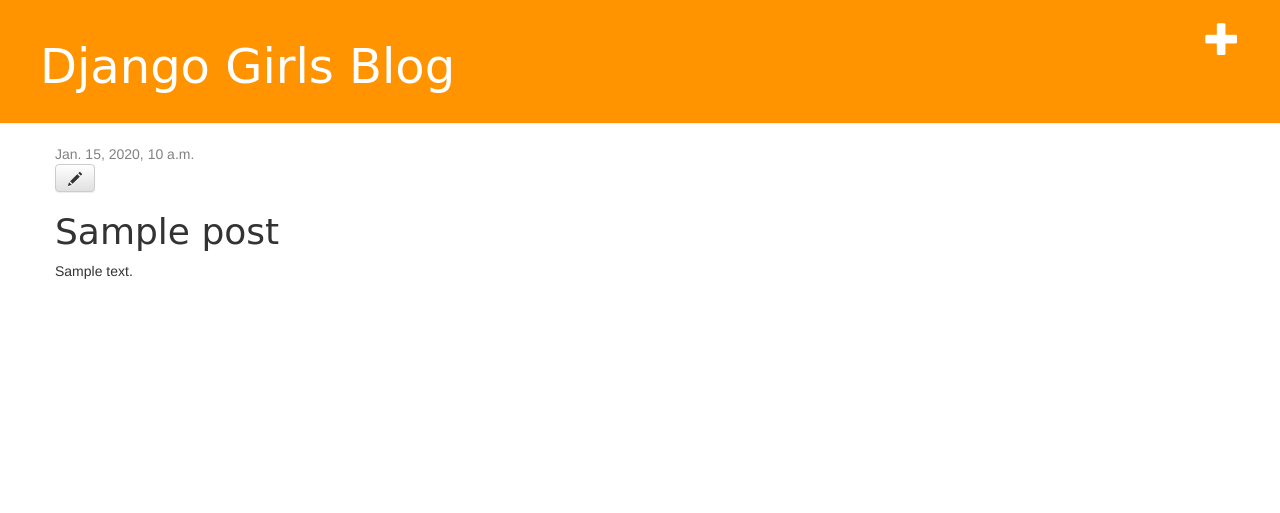
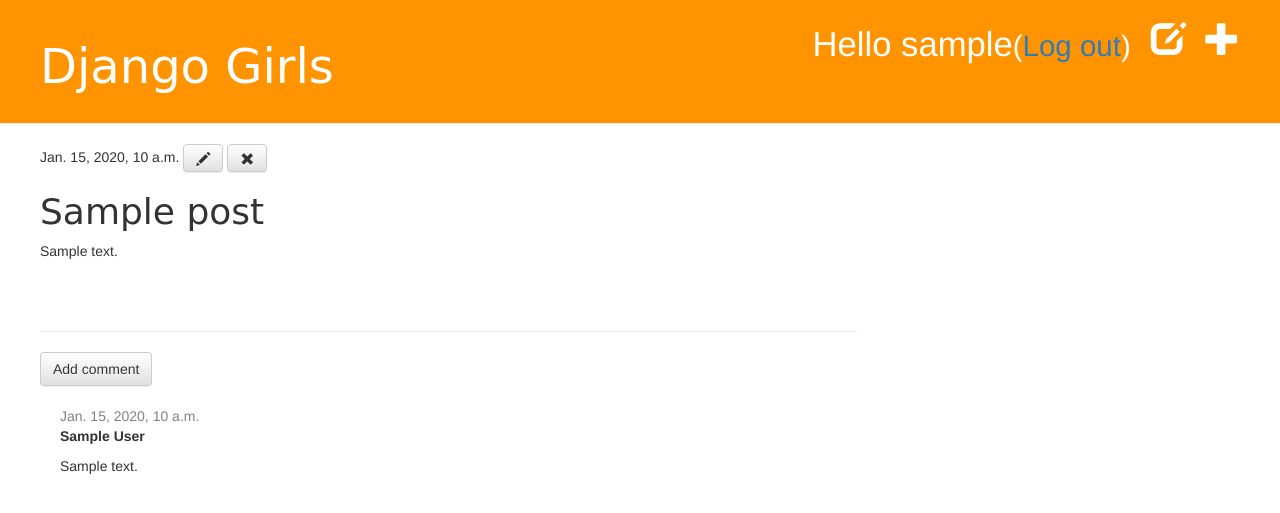
Before and after one commit to haidaocz/my-first-blog, a Django app: page /post/1/ in a window 1280 px wide. Shown: the top 513 px of the page. Run offline with Django 3.2, Linux system fonts and the light colour scheme; a user stored in the database is signed in; tables that the repository leaves empty hold one stand-in row (values such as "Sample post"); some libraries are stand-ins or nearby versions.

Commit message:
latest commit

```diff
--- a/mysite/blog/admin.py
+++ b/mysite/blog/admin.py
@@ -1,5 +1,6 @@
 # Register your models here.
 from django.contrib import admin
-from .models import Post
+from .models import Post, Comment
 
 admin.site.register(Post)
+admin.site.register(Comment)
--- a/mysite/blog/models.py
+++ b/mysite/blog/models.py
@@ -16,5 +16,23 @@ class Post(models.Model):
         self.published_date = timezone.now()
         self.save()
 
+    def approved_comments(self):
+        return self.comments.filter(approved_comment=True)
+
     def __str__(self):
         return self.title
+
+
+class Comment(models.Model):
+    post = models.ForeignKey('blog.Post', related_name='comments')
+    author = models.CharField(max_length=200)
+    text = models.TextField()
+    created_date = models.DateTimeField(default=timezone.now)
+    approved_comment = models.BooleanField(default=False)
+
+    def approve(self):
+        self.approved_comment = True
+        self.save()
+
+    def __str__(self):
+        return self.text
--- a/mysite/blog/static/css/blog.css
+++ b/mysite/blog/static/css/blog.css
@@ -44,3 +44,7 @@ h1, h2, h3, h4 {
 .post h1 a, .post h1 a:visited {
     color: #000000;
 }
+
+.comment {
+    margin: 20px 0px 20px 20px;
+}
--- a/mysite/blog/templates/blog/base.html
+++ b/mysite/blog/templates/blog/base.html
@@ -9,15 +9,19 @@
     <body>
         <div class="page-header">
             {% if user.is_authenticated %}
-                <a href="{% url 'post_new' %}" class="top-menu"><span class="glyphicon glyphicon-plus"></span></a>
+            <a href="{% url 'post_new' %}" class="top-menu"><span class="glyphicon glyphicon-plus"></span></a>
+            <a href="{% url 'post_draft_list' %}" class="top-menu"><span class="glyphicon glyphicon-edit"></span></a>
+            <p class="top-menu">Hello {{ user.username }}<small>(<a href="{% url 'django.contrib.auth.views.logout' %}">Log out</a>)</small></p>
+            {% else %}
+            <a href="{% url 'django.contrib.auth.views.login' %}" class="top-menu"><span class="glyphicon glyphicon-lock"></span></a>
             {% endif %}
-            <h1><a href="/">Django Girls Blog</a></h1>
+            <h1><a href="{% url 'blog.views.post_list' %}">Django Girls</a></h1>
         </div>
-        <div class="content container">
+        <div class="content">
             <div class="row">
                 <div class="col-md-8">
-                {% block content %}
-                {% endblock %}
+                    {% block content %}
+                    {% endblock %}
                 </div>
             </div>
         </div>
--- a/mysite/blog/templates/blog/post_detail.html
+++ b/mysite/blog/templates/blog/post_detail.html
@@ -3,14 +3,37 @@
 {% block content %}
     <div class="post">
         {% if post.published_date %}
-            <div class="date">
                 {{ post.published_date }}
-            </div>
+        {% else %}
+            <a class="btn btn-default" href="{% url 'blog.views.post_publish' pk=post.pk %}">Publish</a>
         {% endif %}
+
         {% if user.is_authenticated %}
             <a class="btn btn-default" href="{% url 'post_edit' pk=post.pk %}"><span class="glyphicon glyphicon-pencil"></span></a>
+            <a class="btn btn-default" href="{% url 'post_remove' pk=post.pk %}"><span class="glyphicon glyphicon-remove"></span></a>
         {% endif %}
         <h1>{{ post.title }}</h1>
         <p>{{ post.text|linebreaks }}</p>
     </div>
+
+    <hr>
+
+    <a class="btn btn-default" href="{% url 'add_comment_to_post' pk=post.pk %}">Add comment</a>
+    {% for comment in post.comments.all %}
+        {% if user.is_authenticated or comment.approved_comment %}
+        <div class="comment">
+            <div class="date">
+                {{ comment.created_date }}
+                {% if not comment.approved_comment %}
+                    <a class="btn btn-default" href="{% url 'comment_remove' pk=comment.pk %}"><span class="glyphicon glyphicon-remove"></span></a>
+                    <a class="btn btn-default" href="{% url 'comment_approve' pk=comment.pk %}"><span class="glyphicon glyphicon-ok"></span></a>
+                {% endif %}
+            </div>
+            <strong>{{ comment.author }}</strong>
+            <p>{{ comment.text|linebreaks }}</p>
+        </div>
+        {% endif %}
+    {% empty %}
+        <p>No comments here yet :(</p>
+    {% endfor %}
 {% endblock %}
--- a/mysite/blog/templates/blog/post_list.html
+++ b/mysite/blog/templates/blog/post_list.html
@@ -8,6 +8,7 @@
             </div>
             <h1><a href="{% url 'post_detail' pk=post.pk %}">{{ post.title }}</a></h1>
             <p>{{ post.text|linebreaks }}</p>
+            <a href="{% url 'blog.views.post_detail' pk=post.pk %}">Comments: {{ post.approved_comments.count }}</a>
         </div>
     {% endfor %}
 {% endblock %}
--- a/mysite/blog/urls.py
+++ b/mysite/blog/urls.py
@@ -6,4 +6,11 @@ urlpatterns = [
     url(r'^post/(?P<pk>\d+)/$', views.post_detail, name='post_detail'),
     url(r'^post/new/$', views.post_new, name='post_new'),
     url(r'^post/(?P<pk>\d+)/edit/$', views.post_edit, name='post_edit'),
+    url(r'^drafts/$', views.post_draft_list, name='post_draft_list'),
+    url(r'^post/(?P<pk>\d+)/publish/$', views.post_publish, name='post_publish'),
+    url(r'^post/(?P<pk>\d+)/remove/$', views.post_remove, name='post_remove'),
+    url(r'^post/(?P<pk>\d+)/comment/$', views.add_comment_to_post, name='add_comment_to_post'),
+    url(r'^comment/(?P<pk>\d+)/approve/$', views.comment_approve, name='comment_approve'),
+    url(r'^comment/(?P<pk>\d+)/remove/$', views.comment_remove, name='comment_remove'),
+
 ]
--- a/mysite/blog/views.py
+++ b/mysite/blog/views.py
@@ -1,31 +1,39 @@
+from django.contrib.auth.decorators import login_required
 from django.shortcuts import render, get_object_or_404
 from django.shortcuts import redirect
 from django.utils import timezone
 from .models import Post
-from .forms import PostForm
+from .forms import PostForm, CommentForm
 
 # Create your views here.
 def post_list(request):
     posts = Post.objects.filter(published_date__lte=timezone.now()).order_by('published_date')
     return render(request, 'blog/post_list.html', {'posts': posts})
 
+@login_required
+def post_draft_list(request):
+    posts = Post.objects.filter(published_date__isnull=True).order_by('created_date')
+    return render(request, 'blog/post_draft_list.html', {'posts': posts})
+
 def post_detail(request, pk):
     post = get_object_or_404(Post, pk=pk)
     return render(request, 'blog/post_detail.html', {'post': post})
 
+@login_required
 def post_new(request):
     if request.method == "POST":
         form = PostForm(request.POST)
         if form.is_valid():
             post = form.save(commit=False)
             post.author = request.user
-            post.published_date = timezone.now()
+            # post.published_date = timezone.now()
             post.save()
             return redirect('post_detail', pk=post.pk)
     else:
         form = PostForm()
     return render(request, 'blog/post_edit.html', {'form': form})
 
+@login_required
 def post_edit(request, pk):
     post = get_object_or_404(Post, pk=pk)
     if request.method == "POST":
@@ -39,3 +47,46 @@ def post_edit(request, pk):
     else:
         form = PostForm(instance=post)
     return render(request, 'blog/post_edit.html', {'form': form})
+
+@login_required
+def post_publish(request, pk):
+    post = get_object_or_404(Post, pk=pk)
+    post.publish()
+    return redirect('blog.views.post_detail', pk=pk)
+
+# in models.py
+# def publish(self):
+#     self.published_date = timezone.now()
+#     self.save()
+
+@login_required
+def post_remove(request, pk):
+    post = get_object_or_404(Post, pk=pk)
+    post.delete()
+    return redirect('blog.views.post_list')
+
+def add_comment_to_post(request, pk):
+    post = get_object_or_404(Post, pk=pk)
+    if request.method == "POST":
+        form = CommentForm(request.POST)
+        if form.is_valid():
+            comment = form.save(commit=False)
+            comment.post = post
+            comment.save()
+            return redirect('blog.views.post_detail', pk=post.pk)
+    else:
+        form = CommentForm()
+    return render(request, 'blog/add_comment_to_post.html', {'form': form})
+
+@login_required
+def comment_approve(request, pk):
+    comment = get_object_or_404(Comment, pk=pk)
+    comment.approve()
+    return redirect('blog.views.post_detail', pk=comment.post.pk)
+
+@login_required
+def comment_remove(request, pk):
+    comment = get_object_or_404(Comment, pk=pk)
+    post_pk = comment.post.pk
+    comment.delete()
+    return redirect('blog.views.post_detail', pk=post_pk)
--- a/mysite/mysite/urls.py
+++ b/mysite/mysite/urls.py
@@ -19,5 +19,8 @@ from django.contrib import admin
 
 urlpatterns = [
     url(r'^admin/', include(admin.site.urls)),
+    url(r'^accounts/login/$', 'django.contrib.auth.views.login'),
+    url(r'^accounts/logout/$', 'django.contrib.auth.views.logout', {'next_page': '/'}),
     url(r'', include('blog.urls')),
+
 ]
```
Also changed, not shown: mysite/blog/forms.py (+7 -1 lines), mysite/blog/templates/blog/add_comment_to_post.html (added, +9 -0 lines), mysite/blog/templates/blog/post_draft_list.html (added, +11 -0 lines), mysite/blog/templates/registration/login.html (added, +26 -0 lines), mysite/mysite/settings.py (+13 -0 lines), mysite/blog/migrations/0002_comment.py (added).
